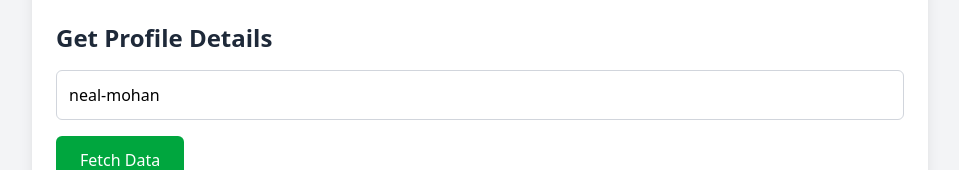
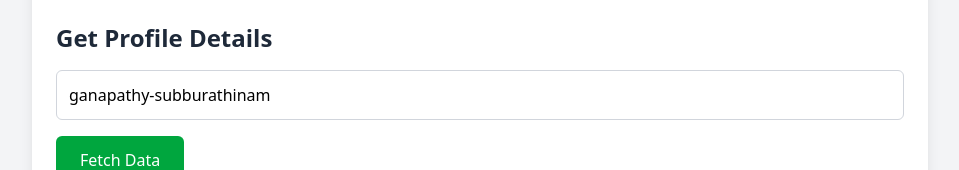
Before and after one commit to vigneshcj001/LinkedIn-Scraper-Dashboard, a React (Vite) app: page / in a window 1280 px wide. Shown: the part 378-548 px from the top of the page, without its empty margins (160-1119 px from the left). Built offline with nearby package versions, Linux system fonts and the light colour scheme.

Commit message:
LinkedIn

```diff
--- a/src/App.jsx
+++ b/src/App.jsx
@@ -281,7 +281,7 @@ const TabContainer = ({
 );
 
 const ProfileTab = ({ fetchData, ...props }) => {
-  const [username, setUsername] = useState("neal-mohan"); // Example: Neal Mohan
+  const [username, setUsername] = useState("ganapathy-subburathinam");
 
   const handleSubmit = (e) => {
     e.preventDefault();
```
